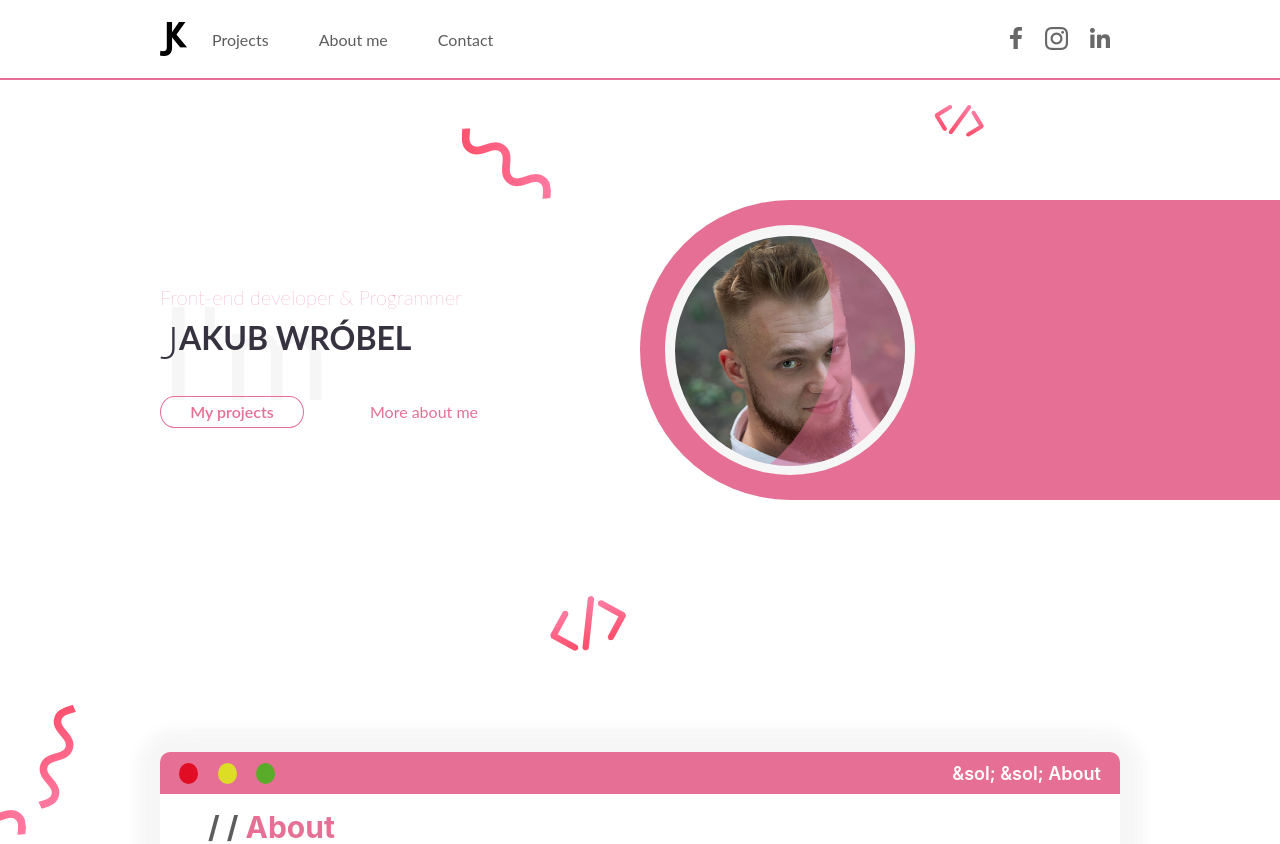
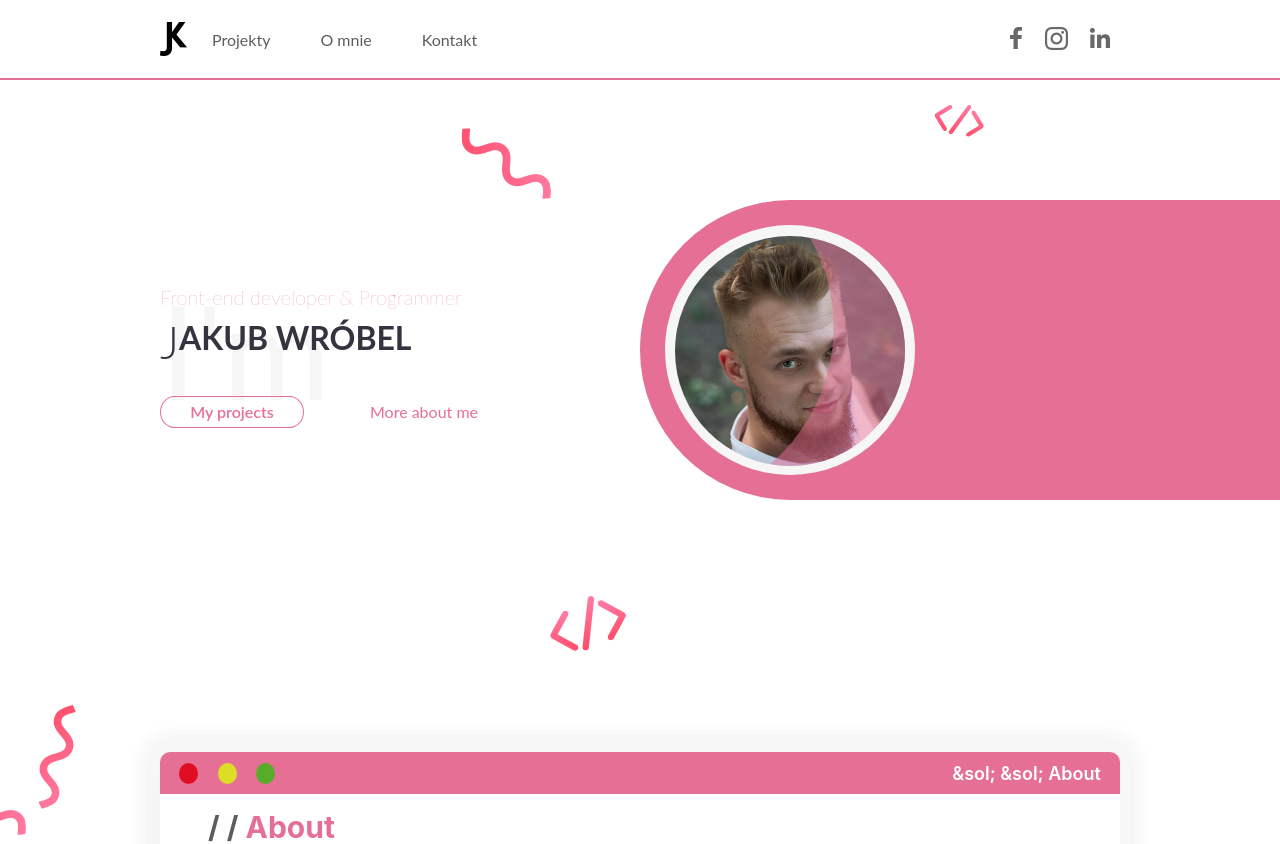
Before and after one commit to jakwrobel/portfolio, a React (Create React App) app: page / in a window 1280 px wide. Shown: the top 844 px of the page. Built offline with nearby package versions, Linux system fonts and the light colour scheme.

Commit message:
change language to PL

```diff
--- a/src/project1/menu.js
+++ b/src/project1/menu.js
@@ -39,9 +39,9 @@ const triggerMenu = ()=>{
                     <img src="./images/menu_logo.png" alt="site logo"/>
                 </div>
                 <div className='left-part-menu__subpages-wrap'>
-                    <div className='left-part-menu__subpage'><a href="#projects">Projects</a></div>
-                    <div className='left-part-menu__subpage'><a href="#about-me">About me</a></div>
-                    <div className='left-part-menu__subpage'><a href="#contact">Contact</a></div>
+                    <div className='left-part-menu__subpage'><a href="#projects">Projekty</a></div>
+                    <div className='left-part-menu__subpage'><a href="#about-me">O mnie</a></div>
+                    <div className='left-part-menu__subpage'><a href="#contact">Kontakt</a></div>
                 </div>
             </div>
             <div className='right-part-menu'>
```
